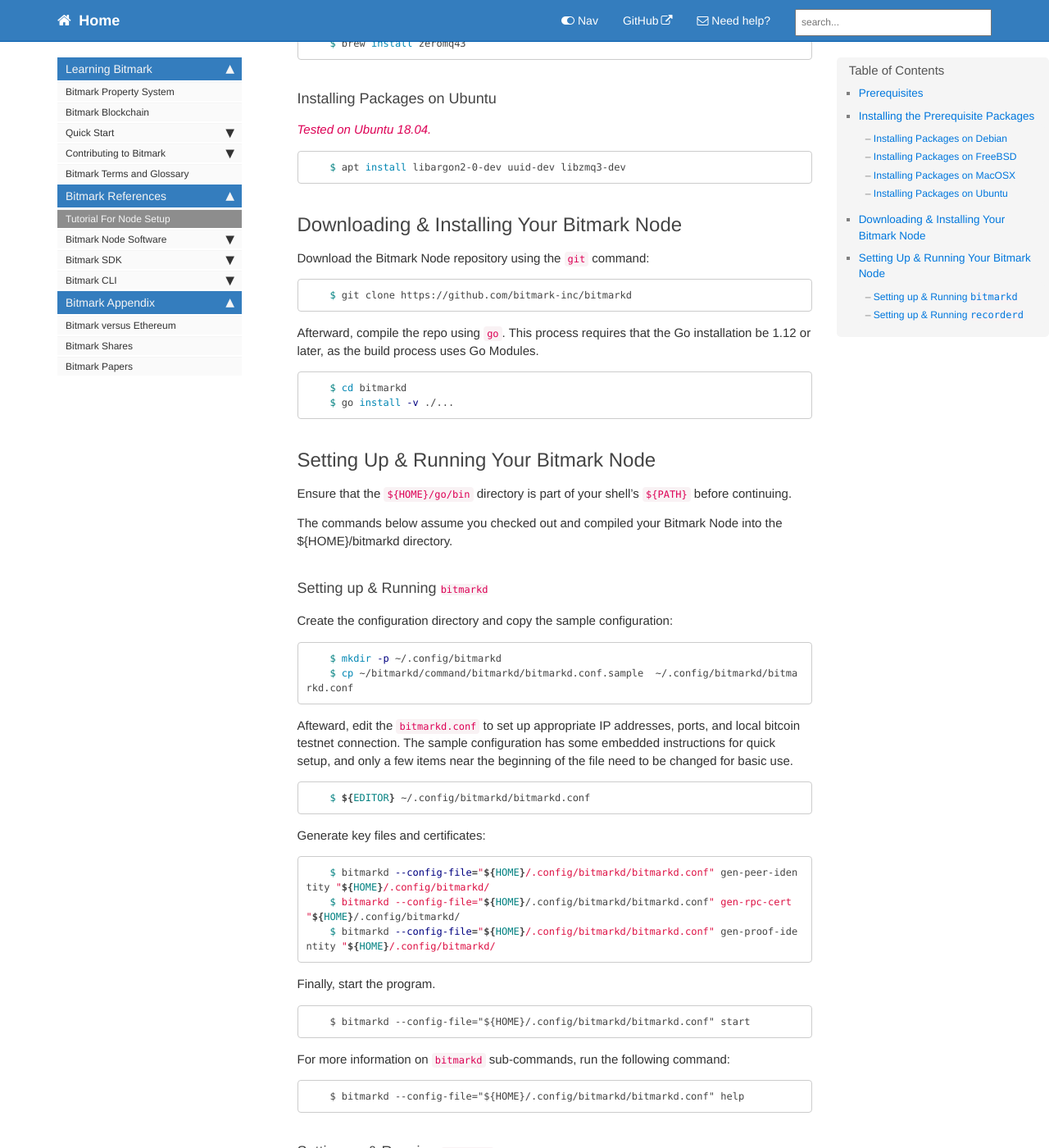
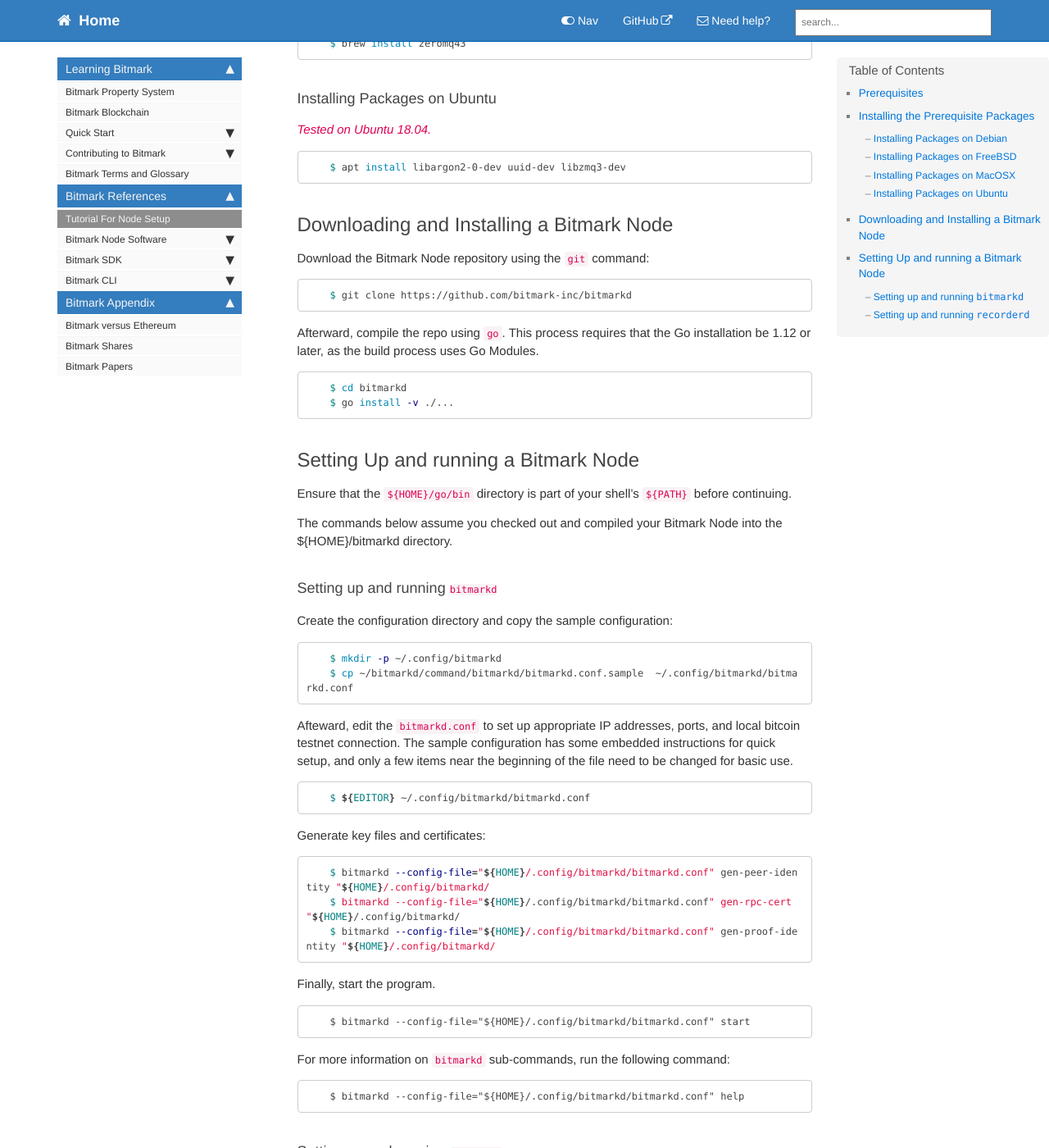
Before and after one commit to bitmark-inc/docs, a Jekyll site: the page built from pages/bitmark-references/node-setup/bitmark-node-setup.md, in a window 1280 px wide and 1400 px high, scrolled down 1457 px. Shown: the whole window at 82% size. Built offline with Jekyll 4.4.1, drawn with Linux system fonts in a browser that asks for light colours; comment, search, counter and statistics services are not loaded; some of the changed text lies outside the part shown.

Commit message:
Update bitmark-node-setup.md

````diff
--- a/pages/bitmark-references/node-setup/bitmark-node-setup.md
+++ b/pages/bitmark-references/node-setup/bitmark-node-setup.md
@@ -76,7 +76,7 @@
     $ apt install libargon2-0-dev uuid-dev libzmq3-dev
 ```
 
-## Downloading & Installing Your Bitmark Node
+## Downloading and Installing a Bitmark Node
 
 Download the Bitmark Node repository using the `git` command:
 ```shell
@@ -89,13 +89,13 @@
     $ go install -v ./...
 ```
 
-## Setting Up & Running Your Bitmark Node
+## Setting Up and running a Bitmark Node
 
 Ensure that the `${HOME}/go/bin` directory is part of your shell's `${PATH}` before continuing.
 
 The commands below assume you checked out and compiled your Bitmark Node into the ${HOME}/bitmarkd directory.
 
-### Setting up & Running `bitmarkd`
+### Setting up and running `bitmarkd`
 
 Create the configuration directory and copy the sample configuration:
 
@@ -129,7 +129,7 @@
     $ bitmarkd --config-file="${HOME}/.config/bitmarkd/bitmarkd.conf" help
 ```
 
-### Setting up & Running `recorderd`
+### Setting up and running `recorderd`
 
 `recorderd` is the mining program for the Bitmark Property System, which can optionally be run to support the Bitmark blockchain (and to earn bitmarks on blocks).
 
````
